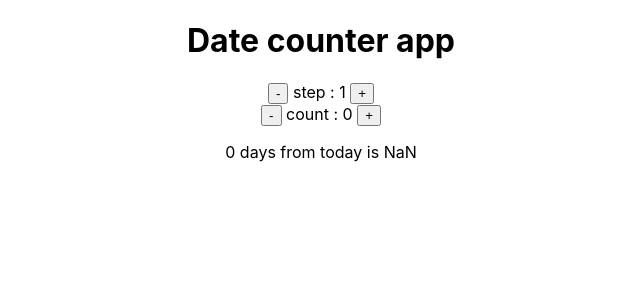
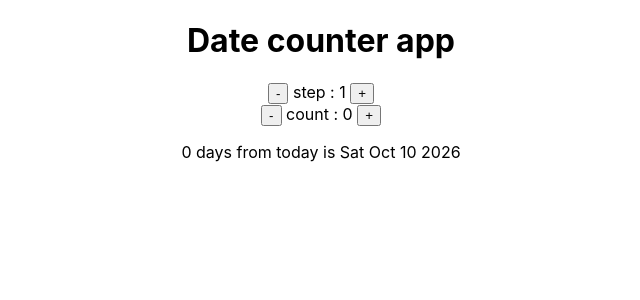
Before and after one commit to vimal336/React-js-projects, a React (Create React App) app in the folder date-counter/: page / in a window 1280 px wide. Shown: the top 300 px of the page, without its empty margins (319-959 px from the left). Built offline with nearby package versions, Linux system fonts and the light colour scheme.

Commit message:
date counter project

```diff
--- a/date-counter/src/App.js
+++ b/date-counter/src/App.js
@@ -33,6 +33,7 @@ function Counter() {
 
   const currentDate = new Date()
   currentDate.setFullYear(currentDate.getFullYear() + 3);
+  const  cd = currentDate -1;
 
   const dateString = currentDate.toDateString();
   console.log(dateString);
@@ -53,7 +54,7 @@ function Counter() {
       </div>
       <div>
         <p>
-          {count} days from today is {dateString - 1}
+          {count} days from today is {dateString}
         </p>
       </div>
     </>
```
